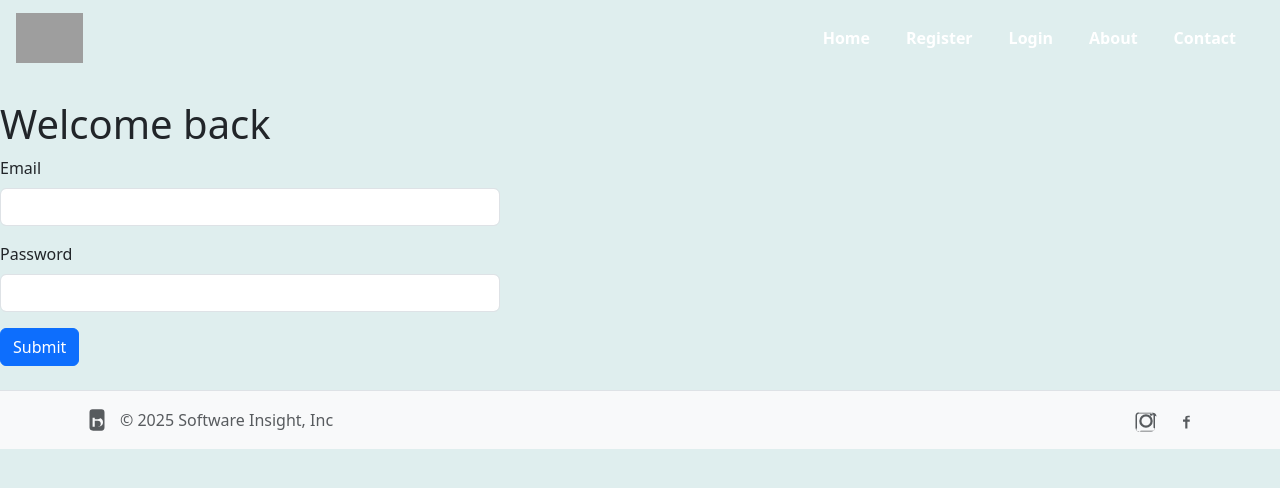
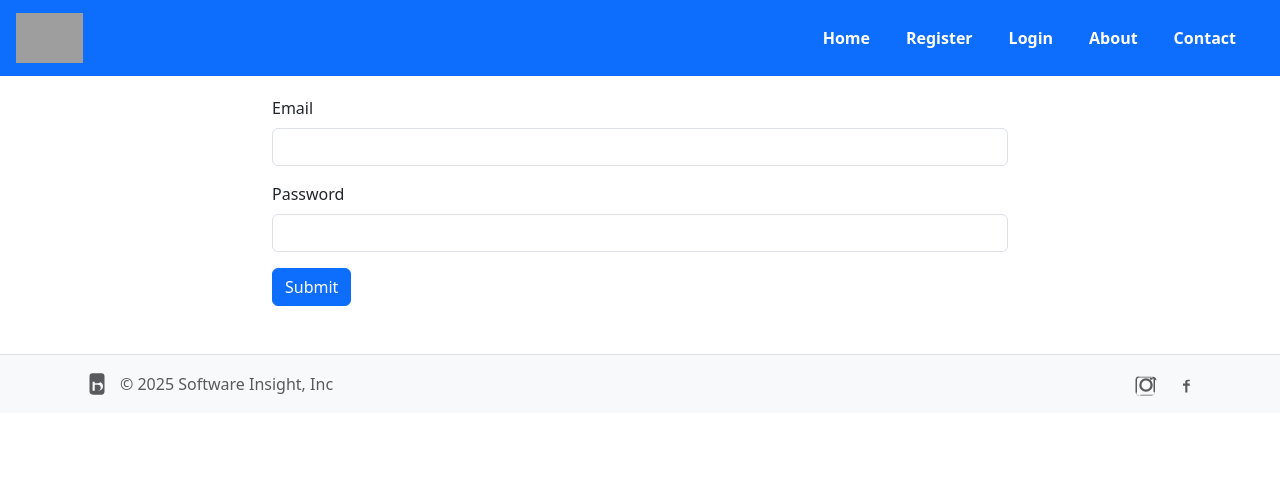
Before and after one commit to mjeyz/Cafe-and-Wifi-Website, a Flask app: page /login in a window 1280 px wide. Shown: the top 488 px of the page. Run offline with Flask 3, Linux system fonts and the light colour scheme; some libraries are stand-ins or nearby versions; grey boxes are pictures that could not be loaded.

Commit message:
fix login form rending and change navebar bg color to primary

```diff
--- a/templates/header.html
+++ b/templates/header.html
@@ -23,7 +23,7 @@
 
 <body>
 <!-- NAVBAR -->
-<nav class="navbar navbar-expand-lg px-3 text-dark"
+<nav class="navbar navbar-expand-lg px-3 bg-primary"
      style="position: absolute; top: 0; left: 0; width: 100%; z-index: 2;">
     <a class="navbar-brand" href="{{ url_for('home') }}">
         <img src="{{ url_for('static', filename='assets/img/logo-light.png') }}"
--- a/templates/login.html
+++ b/templates/login.html
@@ -1,14 +1,16 @@
 {% include 'header.html' %}
 {% from "bootstrap5/form.html" import render_form %}
 
-<body class="login-form-body">
 
-<div class="login-image">
-    <h1>Welcome back</h1>
+<main class="my-5">
+    <div class="container">
+        <div class="row">
+            <div class="col-md-10 col-lg-8 mx-auto mt-5">
+                {{ render_form(form, novalidate=True, button_map={"submit": "primary"}) }}
+            </div>
+        </div>
+    </div>
 
-    {{ render_form(form) }}
 
-</div>
-
-</body>
+</main>
 {% include 'footer.html' %}
```
